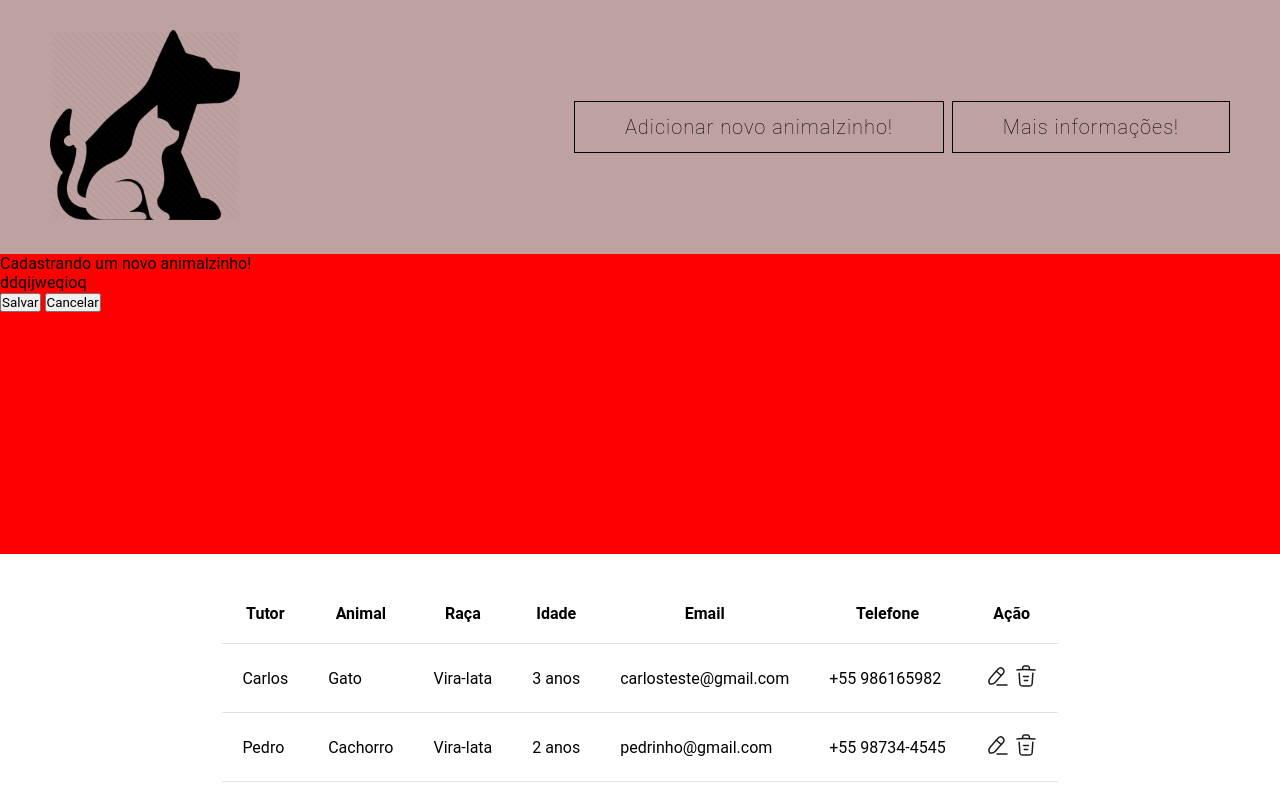
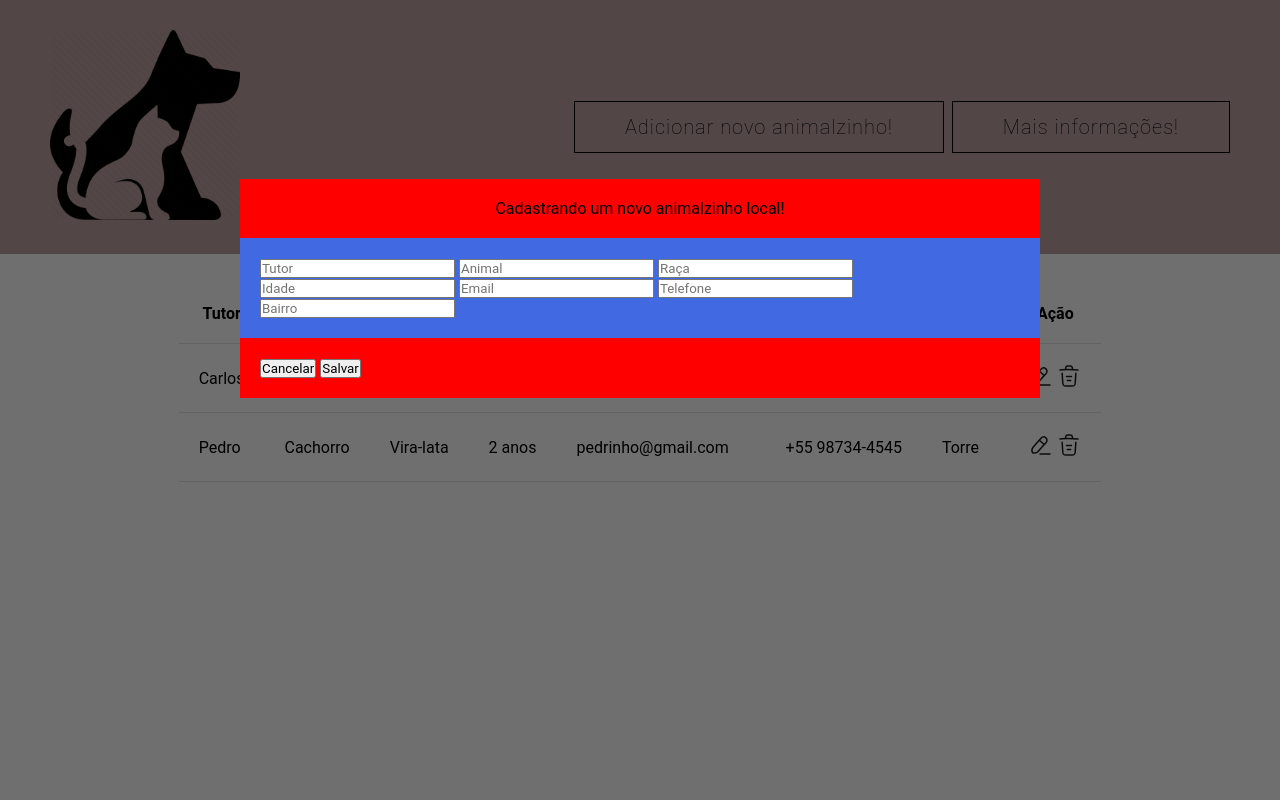
Before and after one commit to yagopeixinho/AdoteUmBichinho, a plain HTML site: page index.html in a window 1280 px wide. Both pictures are taken after a click on the button "Adicionar novo animalzinho!". Drawn offline with Linux system fonts and the light colour scheme.

Commit message:
Começo do desenvolvimento do modal

```diff
--- a/css/header.css
+++ b/css/header.css
@@ -28,5 +28,5 @@
   background-color: rgba(0, 0, 0, 0);
 }
 .simple-btn:hover {
-  background-color: rgb(146, 211, 140);
+  background-color: rgb(126, 219, 116);
 }
--- a/css/modal.css
+++ b/css/modal.css
@@ -1,11 +1,35 @@
 .modal {
   display: none;
+  position: fixed;
+  top: 0;
+  left: 0;
+  width: 100%;
+  height: 100%;
+  background: #00000090;
+  opacity: 0;
+  z-index: -1;
 }
 
 .modal-active {
   display: block !important;
-  z-index: 99999;
+  width: 100%;
+  opacity: 1;
+  z-index: 1;
+}
+
+.modal-body {
   background-color: red;
-  width: 100%;
-  height: 300px;
+  margin: 14% auto;
+  width: 800px;
 }
+.modal header {
+  padding: 20px;
+  text-align: center;
+}
+.modal main {
+  padding: 20px;
+  background-color: royalblue;
+}
+.modal footer {
+  padding: 20px;
+}
--- a/index.html
+++ b/index.html
@@ -4,12 +4,13 @@
     <meta charset="UTF-8" />
     <meta http-equiv="X-UA-Compatible" content="IE=edge" />
     <meta name="viewport" content="width=device-width, initial-scale=1.0" />
-    <title>AdoteUmBichinho!</title>
+    <title>AdoteUmBichinhoLocal!</title>
     <link rel="stylesheet" href="css/global.css" />
     <link rel="stylesheet" href="css/modal.css" />
     <link rel="stylesheet" href="css/table.css" />
     <link rel="stylesheet" href="css/header.css" />
     <script src="javascript/script.js"></script>
+    <link rel="icon" type="image/x-icon" href="assets/icons/logo.png" />
   </head>
   <body>
     <header>
@@ -31,11 +32,27 @@
     </header>
 
     <div class="modal" id="modal">
-      <div>Cadastrando um novo animalzinho!</div>
-      <div>ddqijweqioq</div>
-      <div>
-        <button>Salvar</button>
-        <button onclick="closeModal()">Cancelar</button>
+      <div class="modal-body">
+        <header>Cadastrando um novo animalzinho local!</header>
+
+        <div class="modal-content">
+          <main>
+            <form>
+              <input type="text" required placeholder="Tutor" />
+              <input type="text" required placeholder="Animal" />
+              <input type="text" required placeholder="Raça" />
+              <input type="text" required placeholder="Idade" />
+              <input type="text" required placeholder="Email" />
+              <input type="text" required placeholder="Telefone" />
+              <input type="text" required placeholder="Bairro" />
+            </form>
+          </main>
+        </div>
+
+        <footer>
+          <button onclick="closeModal()">Cancelar</button>
+          <button>Salvar</button>
+        </footer>
       </div>
     </div>
 
@@ -51,6 +68,7 @@
                 <th>Idade</th>
                 <th>Email</th>
                 <th>Telefone</th>
+                <th>Bairro</th>
                 <th>Ação</th>
               </tr>
             </thead>
@@ -63,6 +81,7 @@
                 <td>3 anos</td>
                 <td>carlosteste@gmail.com</td>
                 <td>+55 986165982</td>
+                <td>Centro</td>
                 <td>
                   <span><img src="assets/icons/edit-icon.svg" /></span>
                   <span><img src="assets/icons/delete-icon.svg" /></span>
@@ -76,6 +95,7 @@
                 <td>2 anos</td>
                 <td>pedrinho@gmail.com</td>
                 <td>+55 98734-4545</td>
+                <td>Torre</td>
                 <td>
                   <span><img src="assets/icons/edit-icon.svg" /></span>
                   <span><img src="assets/icons/delete-icon.svg" /></span>
```
